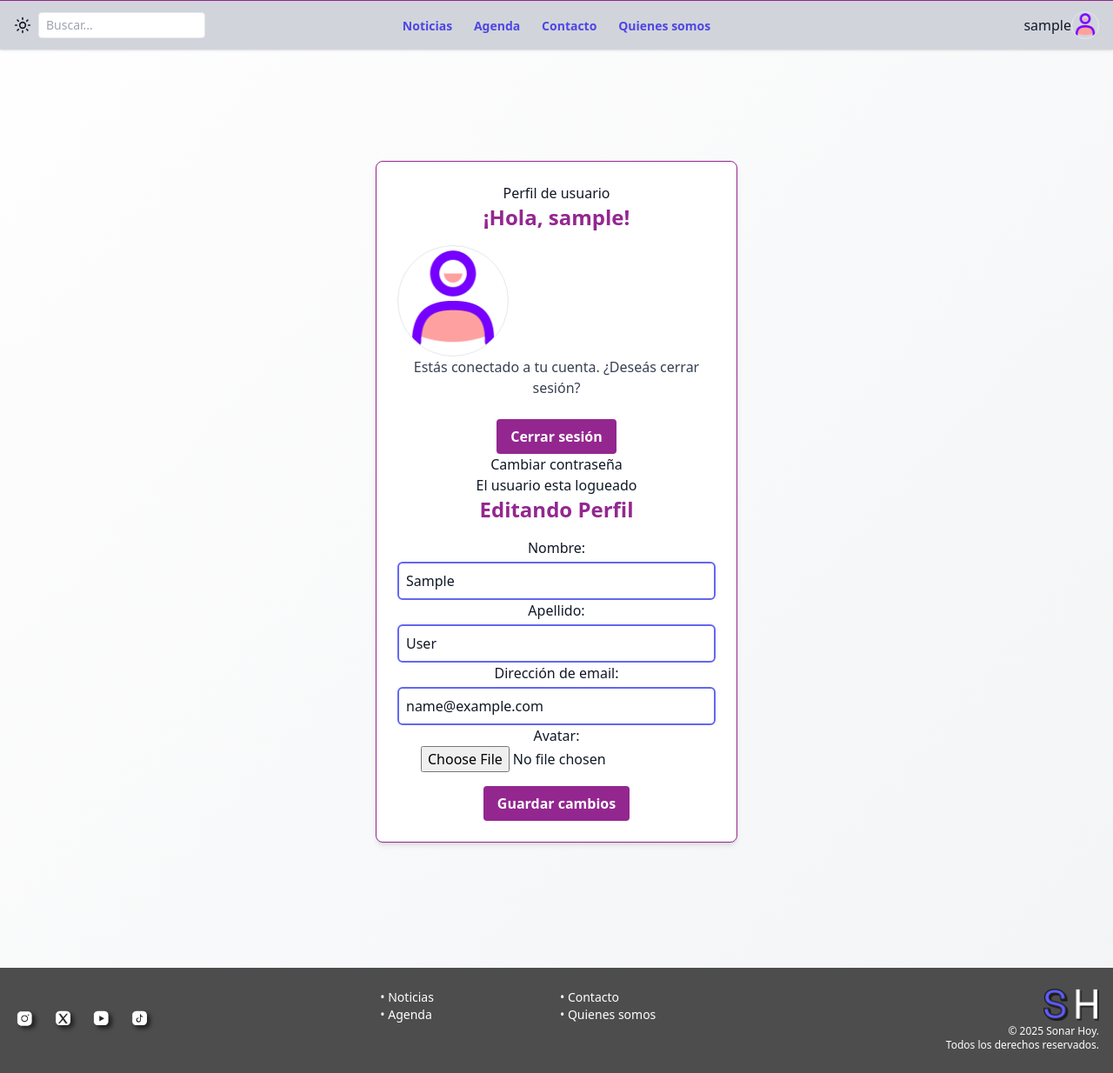
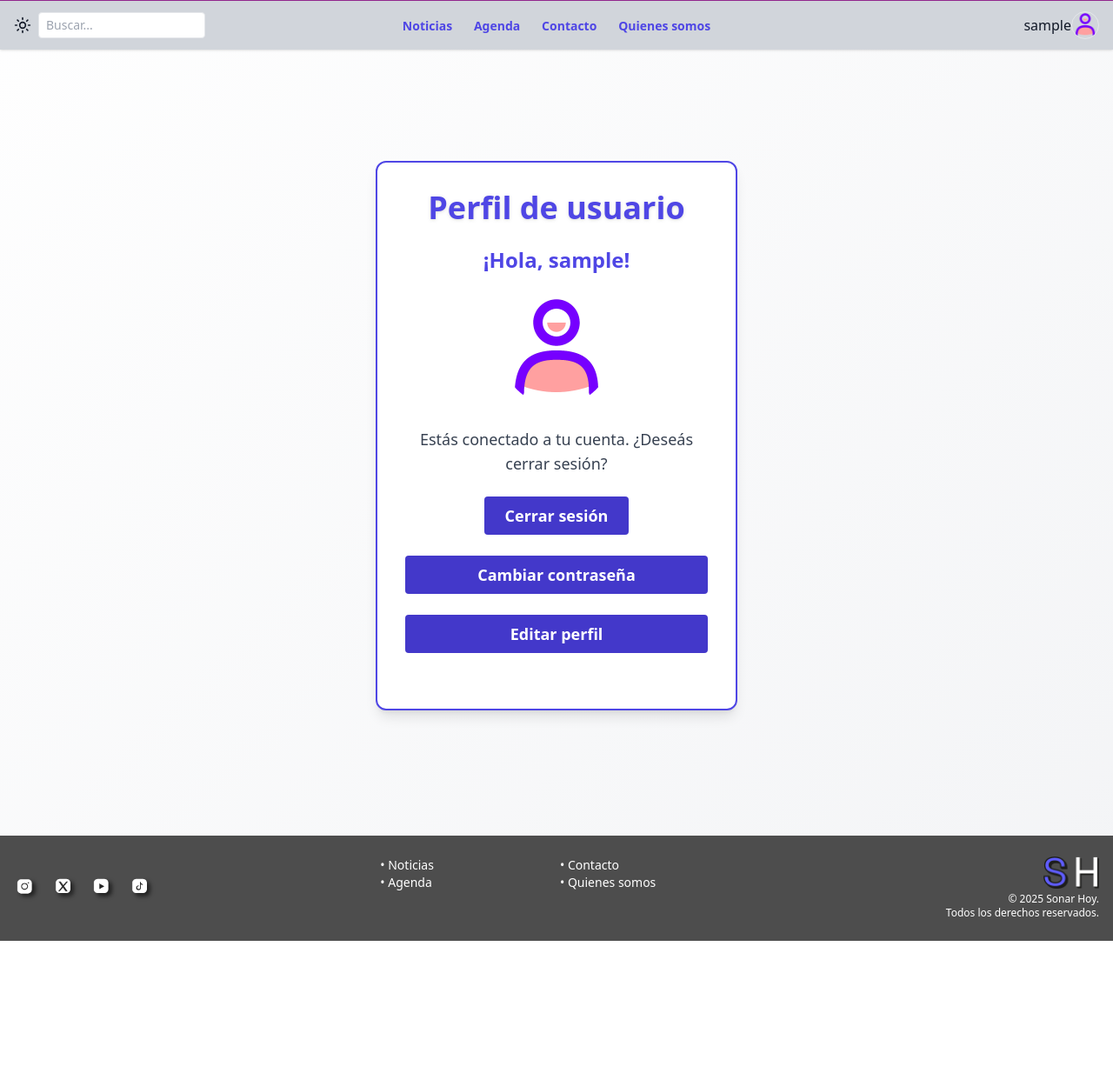
Before and after one commit to AlexiasXro/SonarHoy, a Django app: page /user/profile/ in a window 1280 px wide. Shown: the part 167-1401 px from the top of the page at 87% size. After the commit the page ends 1249 px from the top, so only its background shows below. Run offline with Django 5.2, Linux system fonts and the light colour scheme; the visitor is signed in with stand-in values (Sample User, id 1); some libraries are stand-ins or nearby versions.

Commit message:
Cambios y mejoras en el perfil, registro, avatar y campos de texto

```diff
--- a/blog/apps/user/models.py
+++ b/blog/apps/user/models.py
@@ -5,11 +5,16 @@ from django.db.models.signals import post_save
 
 class Profile(models.Model):
     user = models.OneToOneField(User, on_delete=models.CASCADE)
-    avatar = models.ImageField(upload_to='avatars/', default=None, null=True,  max_length=200)
+    avatar = models.ImageField(
+        upload_to='avatars/',
+        default='avatars/default-avatar.png',
+        null=True,
+        blank=True,
+        max_length=200
+    )
 
     def __str__(self):
         return f'Perfil de {self.user.username}'
-
 
 @receiver(post_save, sender=User)
 def create_or_update_user_profile(sender, instance, created, **kwargs):
--- a/blog/apps/user/templates/user/formulario.html
+++ b/blog/apps/user/templates/user/formulario.html
@@ -76,7 +76,7 @@
         </div>
       </form>
 
-      <!-- Enlace para registro y cambio de contraseña visible solo en login -->
+      <!-- cambio de contraseña visible solo en login -->
       {% if title == "Iniciar sesión" %}
         <div class="mt-4 text-center space-y-2">
           <p class="text-sm text-gray-700">
@@ -89,7 +89,8 @@
         </div>
       {% endif %}
 
-      <!-- Botones para iniciar sesión con Google y Facebook -->
+      <!-- Botones google y fk solo si estamos en "Iniciar sesión" -->
+{% if title == "Iniciar sesión" %}
   <div class="mt-6 space-y-4">
     <button type="button" class="w-full py-2 px-4 rounded border border-gray-300 hover:bg-gray-100 flex items-center justify-center space-x-2">
       <img src="/static/icons/google.svg" alt="Google" class="w-5 h-5" />
@@ -101,6 +102,7 @@
       <span>Iniciar sesión con Facebook</span>
     </button>
   </div>
+{% endif %}
 
       <!-- Mensajes de error si el formulario tuvo problemas -->
       {% if form_submitted and form_has_errors %}
--- a/blog/apps/user/templates/user/profile.html
+++ b/blog/apps/user/templates/user/profile.html
@@ -1,37 +1,82 @@
 {% extends 'layout.html' %}
 
+{% block content %}
+<div class="max-w-md mx-auto mt-16 bg-white dark:bg-gray-800 border-2 border-indigo-600 rounded-xl shadow-lg p-8 text-center">
+  <h1 class="text-4xl font-bold text-indigo-600 mb-6 drop-shadow select-none">{{ title }}</h1>
+  <h2 class="text-2xl font-bold text-indigo-600 mb-6">¡Hola, {{ request.user.username }}!</h2>
 
-{% block content %}
-<div class="max-w-md mx-auto mt-16 bg-white dark:bg-gray-800 border border-[#93278f] rounded-lg shadow-md p-6 text-center">
-  <h1>{{ title }}</h1>
-  <h2 class="text-2xl font-bold text-[#93278f] mb-4">¡Hola, {{ request.user.username }}!</h2>
-  <div class="w-32 h-32">
-    {% include 'components/avatar.html' %}
+  <div class="w-32 h-32 mx-auto mb-6 cursor-pointer">
+    <img id="avatar-image"
+         src="{{ request.user.profile.avatar.url }}"
+         alt="Avatar"
+         class="rounded-full w-32 h-32 object-cover mx-auto" />
   </div>
 
+  <p class="text-gray-700 dark:text-gray-200 mb-6 text-lg">Estás conectado a tu cuenta. ¿Deseás cerrar sesión?</p>
 
-  <p class="text-gray-700 dark:text-gray-200 mb-6">Estás conectado a tu cuenta. ¿Deseás cerrar sesión?</p>
-  <form action="{% url 'user:logout' %}" method="post">
+  <form action="{% url 'user:logout' %}" method="post" class="mb-6">
     {% csrf_token %}
     <input type="submit" value="Cerrar sesión"
-           class="bg-[#93278f] text-white font-semibold py-2 px-4 rounded hover:bg-purple-700 transition-colors" />
+           class="bg-indigo-700 text-white font-semibold py-2 px-6 rounded hover:bg-indigo-900 transition-colors cursor-pointer text-lg" />
   </form>
-  {% for link in extra_links %}
-  <a href="{% url link.route %}">{{ link.name }}</a>
-  {% endfor %}
-  {% if request.user.is_authenticated %}
 
-  <p>El usuario esta logueado</p>
-  {% endif %}
-  <!-- modal -->
-   <h2 class="text-2xl font-bold text-[#93278f] mb-4">Editando Perfil</h2>
-   <form action="."  method="post" enctype="multipart/form-data">
-    {% csrf_token %}
-    {{form}}
-    {{ avatar_form.as_p }}
-    <input type="submit" value="Guardar cambios"
-           class="bg-[#93278f] text-white font-semibold py-2 px-4 rounded hover:bg-purple-700 transition-colors mt-4" />
+  <form action="{% url 'user:password_change' %}" method="get" class="mb-6">
+    <button type="submit"
+      class="bg-indigo-700 text-white font-semibold py-2 px-6 rounded hover:bg-indigo-900 transition-colors cursor-pointer text-lg w-full">
+      Cambiar contraseña
+    </button>
+  </form>
 
-   </form>
+  <!-- Botón para editar perfil -->
+  <button id="toggle-edit-profile"
+        class="bg-indigo-700 text-white font-semibold py-2 px-6 rounded hover:bg-indigo-900 transition-colors cursor-pointer text-lg mb-8 w-full">
+  Editar perfil
+</button>
+
+
+  <!-- Contenedor formulario inicialmente oculto -->
+  <div id="edit-profile-form" class="max-w-md mx-auto text-left space-y-6 hidden">
+    <form action="." method="post" enctype="multipart/form-data">
+      {% csrf_token %}
+
+      {{ form.as_p }}
+
+      <!-- Input file oculto manual -->
+      <input type="file" name="{{ avatar_form.avatar.name }}" id="id_avatar" class="hidden" />
+
+      <input type="submit" value="Guardar cambios"
+             class="bg-indigo-700 text-white font-semibold py-2 px-6 rounded hover:bg-indigo-900 transition-colors cursor-pointer mt-4 w-full text-lg" />
+    </form>
+  </div>
 </div>
+
+<script>
+  const avatarImage = document.getElementById('avatar-image');
+  const fileInput = document.getElementById('id_avatar');
+
+  avatarImage.addEventListener('click', () => {
+    fileInput.click();
+  });
+
+  fileInput.addEventListener('change', () => {
+    const [file] = fileInput.files;
+    if (file) {
+      avatarImage.src = URL.createObjectURL(file);
+    }
+  });
+
+  // Toggle formulario editar perfil
+  const toggleButton = document.getElementById('toggle-edit-profile');
+  const editForm = document.getElementById('edit-profile-form');
+
+  toggleButton.addEventListener('click', () => {
+    editForm.classList.toggle('hidden');
+    // Opcional: cambiar texto del botón
+    if (editForm.classList.contains('hidden')) {
+      toggleButton.textContent = 'Editar perfil';
+    } else {
+      toggleButton.textContent = 'Cerrar edición';
+    }
+  });
+</script>
 {% endblock %}
--- a/blog/apps/user/views.py
+++ b/blog/apps/user/views.py
@@ -46,7 +46,7 @@ class UserCreateDoneView(generic.TemplateView):
 
 # gestión de contraseñas
 class PasswordChangeView(auth_views.PasswordChangeView):
-    template_name = 'user/formulario.html'
+    template_name = 'user/password_change_form.html'
     extra_context = {
         'title': 'Cambiar contraseña',
     }
```
Also changed, not shown: blog/.media/avatars/426136925_7072645529522743_1309686753867600631_n.jpg (added), blog/.media/avatars/default-avatar.png (renamed from blog/static/icons/user-profile.png), blog/.media/avatars/photo_2025-07-15_10-03-43.jpg (added), blog/static/img/user-profile.png (added). Lines whose indentation alone changed are shown as unchanged.
